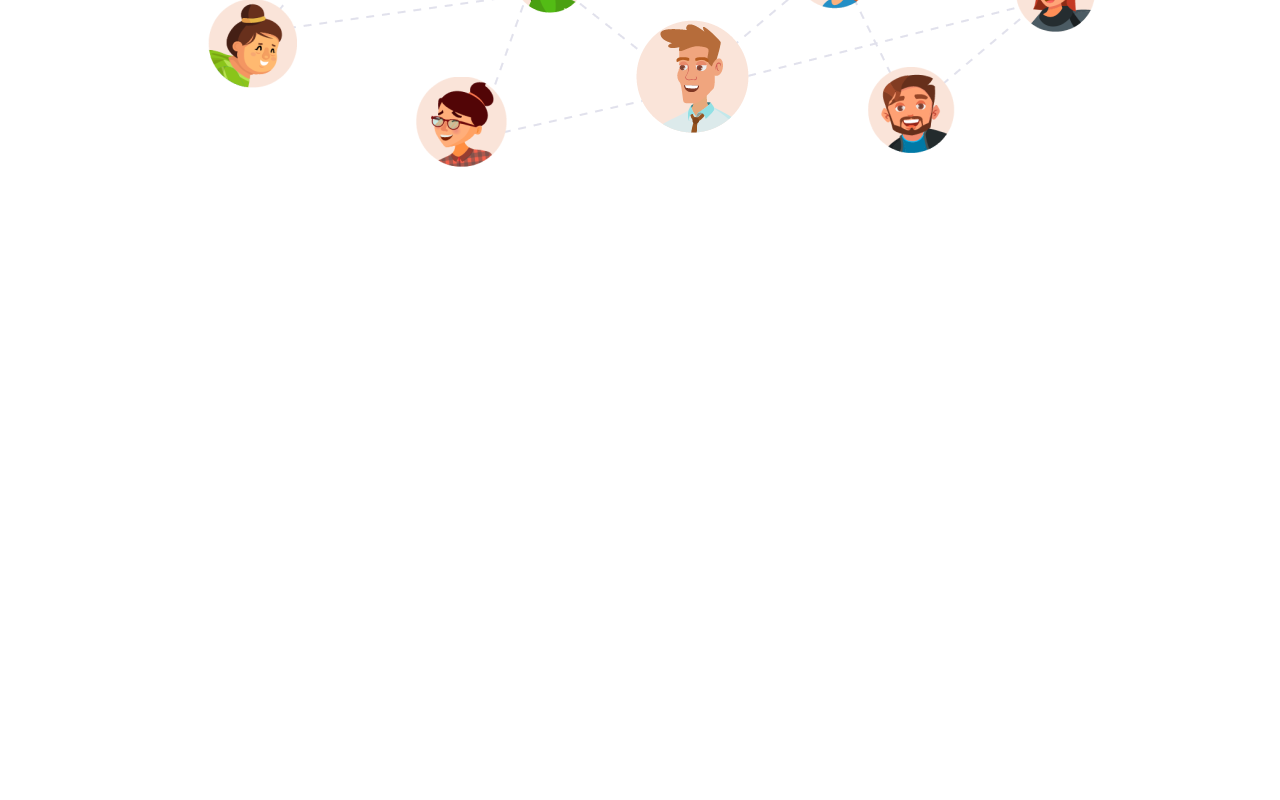
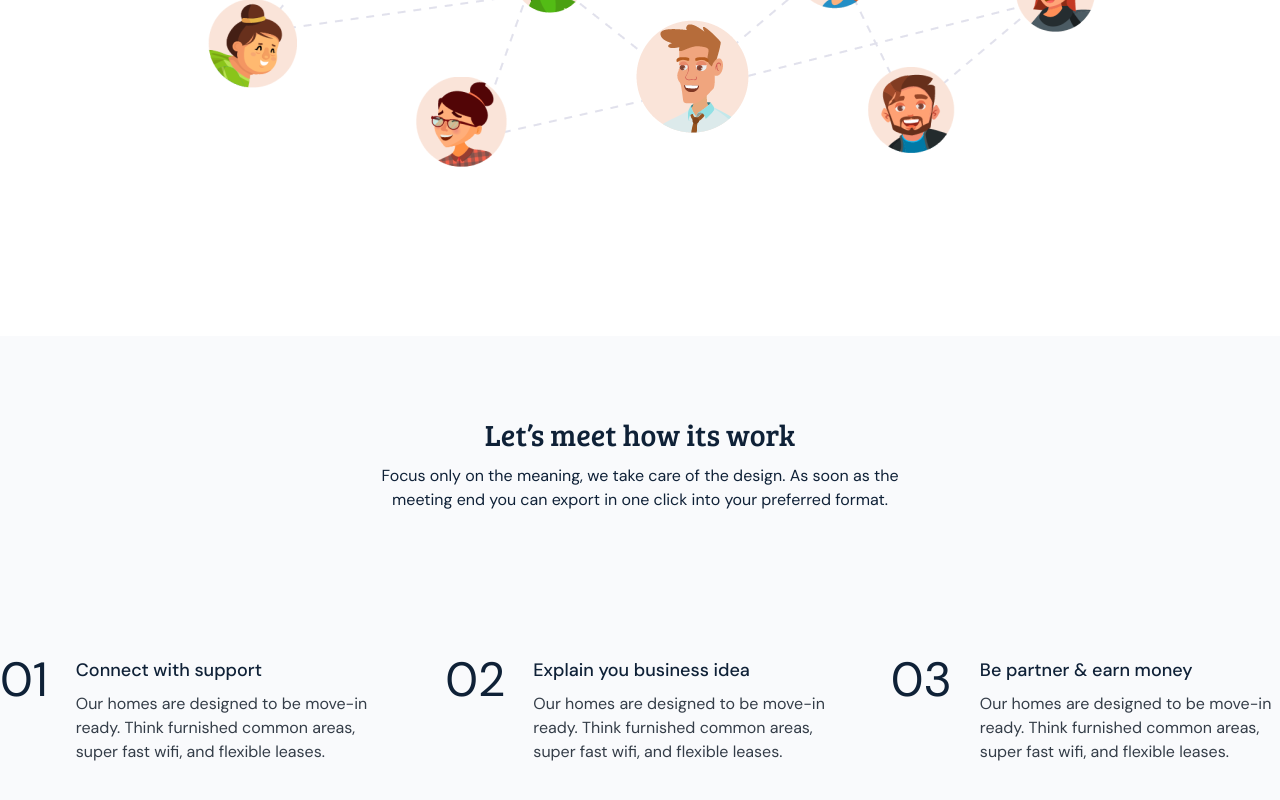
Before and after one commit to chuluq/creative-agency-landing-page, a Next.js app: page / in a window 1280 px wide. Shown: the part 3238-4038 px from the top of the page. Before the commit the page ends 3574 px from the top, so only its background shows below. Built offline with nearby package versions, Linux system fonts and the light colour scheme.

Commit message:
feat: add how it works

```diff
--- a/src/app/page.tsx
+++ b/src/app/page.tsx
@@ -1,5 +1,6 @@
 import { Features } from "@/components/features";
 import { Header } from "@/components/header";
+import { HowItWorks } from "@/components/how-it-works";
 import { Service } from "@/components/service";
 
 export default function Home() {
@@ -8,6 +9,7 @@ export default function Home() {
       <Header />
       <Service />
       <Features />
+      <HowItWorks />
     </div>
   );
 }
--- /dev/null
+++ b/src/components/how-it-works.tsx
@@ -0,0 +1,57 @@
+export const HowItWorks = () => {
+  return (
+    <section>
+      <div className="bg-[#F9FAFC] pb-44 pt-20">
+        <div className="container mx-auto max-w-screen-xl">
+          <div className="flex flex-col gap-y-36">
+            <div className="flex flex-col items-center gap-3">
+              <h2 className="font-serif text-3xl text-[#0F2137]">
+                Let’s meet how its work
+              </h2>
+              <p className="max-w-xl text-center text-[#0F2137]">
+                Focus only on the meaning, we take care of the design. As soon
+                as the meeting end you can export in one click into your
+                preferred format.
+              </p>
+            </div>
+            <div className="grid grid-cols-3 gap-x-14">
+              <Item
+                number="01"
+                title="Connect with support"
+                caption="Our homes are designed to be move-in ready. Think furnished common areas, super fast wifi, and flexible leases."
+              />
+              <Item
+                number="02"
+                title="Explain you business idea"
+                caption="Our homes are designed to be move-in ready. Think furnished common areas, super fast wifi, and flexible leases."
+              />
+              <Item
+                number="03"
+                title="Be partner & earn money"
+                caption="Our homes are designed to be move-in ready. Think furnished common areas, super fast wifi, and flexible leases."
+              />
+            </div>
+          </div>
+        </div>
+      </div>
+    </section>
+  );
+};
+
+interface Item {
+  number: string;
+  title: string;
+  caption: string;
+}
+
+const Item = ({ number, title, caption }: Item) => {
+  return (
+    <div className="flex max-w-96 items-start gap-x-7">
+      <h3 className="text-5xl text-[#0F2137]">{number}</h3>
+      <div className="space-y-2">
+        <h6 className="text-lg font-medium text-[#0F2137]">{title}</h6>
+        <p className="text-[#343D48]">{caption}</p>
+      </div>
+    </div>
+  );
+};
```
